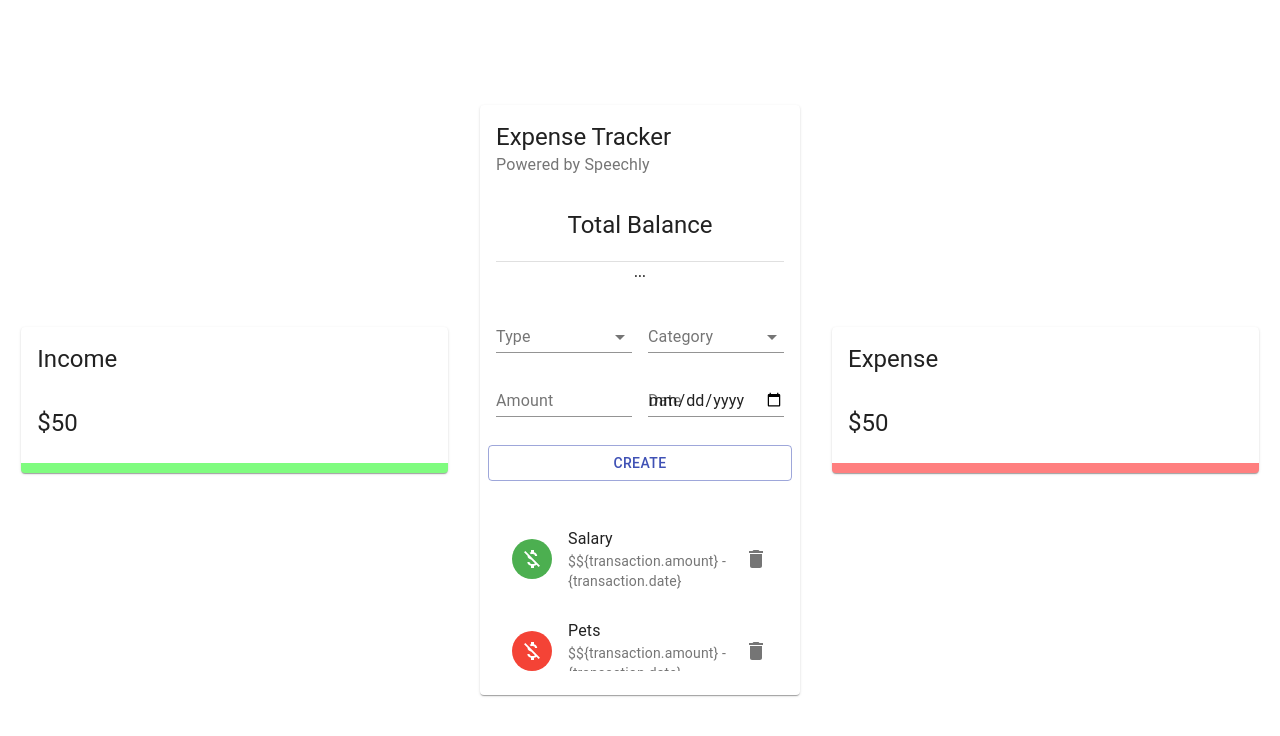
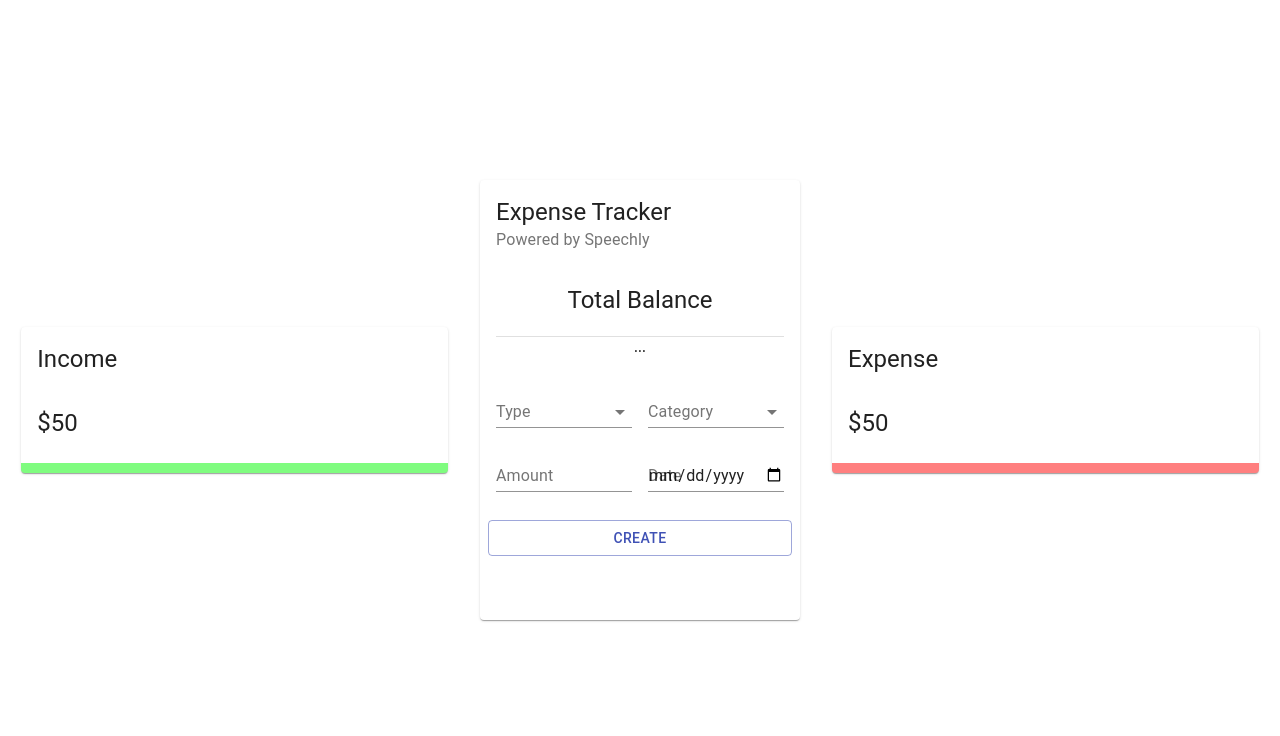
Before and after one commit to dipan010/expense-tracker-voice, a React (Create React App) app: page / in a window 1280 px wide. Shown: the top 736 px of the page. Built offline with nearby package versions, Linux system fonts and the light colour scheme.

Commit message:
rendered transactions

```diff
--- a/src/components/Main/List/List.jsx
+++ b/src/components/Main/List/List.jsx
@@ -7,26 +7,8 @@ import useStyles from './styles'
 
 const List = () => {
     const classes = useStyles()
-    const { deleteTransaction } = useContext(ExpenseTrackerContext);
+    const { deleteTransaction, transactions } = useContext(ExpenseTrackerContext);
 
-    console.log(deleteTransaction)
-
-    const transactions = [
-        {
-            id: 1,
-            type:'Income',
-            category: 'Salary',
-            amount:50,
-            date: new Date()
-        },
-        {
-            id: 2,
-            type:'Expense',
-            category: 'Pets',
-            amount:50,
-            date: new Date()
-        }
-    ];
 
     return (
         <MUList dense={false} className={classes.list}>
@@ -38,7 +20,7 @@ const List = () => {
                             <MoneyOff/>
                         </Avatar>
                     </ListItemAvatar>
-                    <ListItemText primary={transaction.category} secondary={'$${transaction.amount} - {transaction.date}'} />
+                    <ListItemText primary={transaction.category} secondary={'$${transaction.amount} - ${transaction.date}'} />
                     <ListItemSecondaryAction>
                         <IconButton edge='end' aria-label="delete" onClick="">
                             <Delete />
--- a/src/context/context.js
+++ b/src/context/context.js
@@ -23,7 +23,8 @@ export const Provider = ({ children }) => {
         <ExpenseTrackerContext.Provider value={
             {
                 deleteTransaction,
-                addTransaction
+                addTransaction,
+                transactions
             }
          }>
             { children }
```
